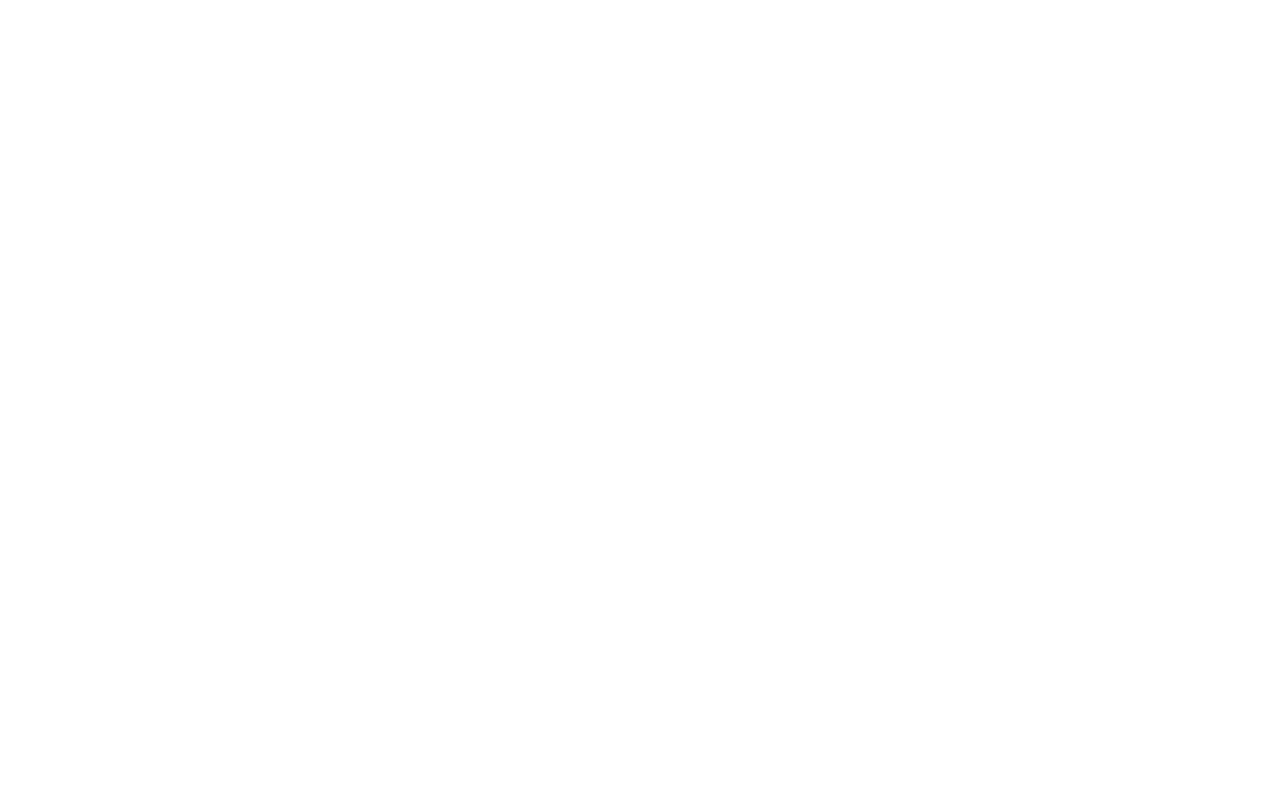
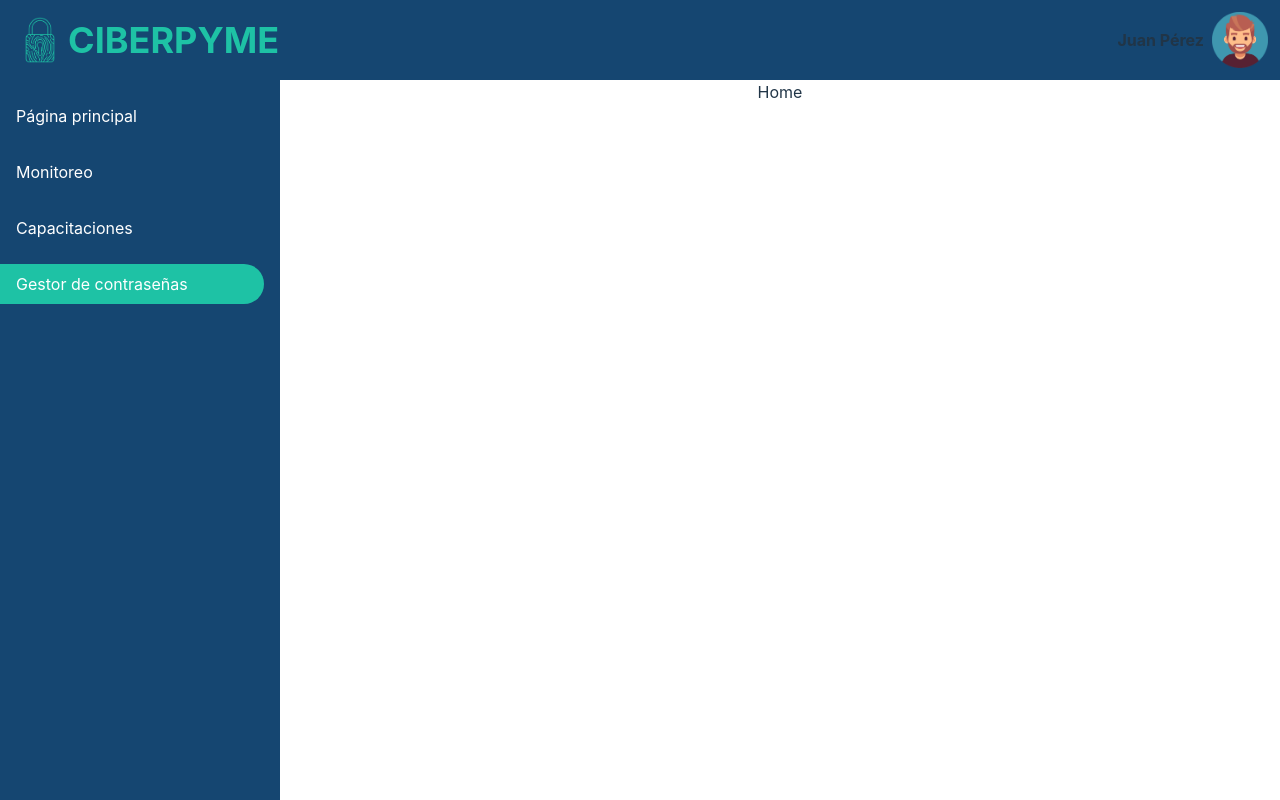
Before and after one commit to JuanIgnacioRios/Ciberpyme, a React (Vite) app: page /gestor-contrasenas in a window 1280 px wide. Before the commit this address had no page. Built offline with nearby package versions, Linux system fonts and the light colour scheme.

Commit message:
Fixed sidebar

```diff
--- a/src/App.jsx
+++ b/src/App.jsx
@@ -15,6 +15,9 @@ function App() {
           </Route>
           <Route path="/" element={<Layout />}>
             <Route path="/inicio" element={<Home />} />
+            <Route path="/monitoreo" element={<Home />} />
+            <Route path="/capacitaciones" element={<Home />} />
+            <Route path="/gestor-contrasenas" element={<Home />} />
           </Route>
         </Routes>
       </Router>
--- a/src/components/Layout/Sidebar.tsx
+++ b/src/components/Layout/Sidebar.tsx
@@ -1,4 +1,5 @@
 import React from "react";
+import { Link, useLocation } from "react-router-dom";
 
 const SIDEBAR_OPTIONS = [
   {
@@ -20,16 +21,20 @@ const SIDEBAR_OPTIONS = [
 ];
 
 export default function Sidebar() {
+  const { pathname } = useLocation();
+  const currentPath = pathname.split("/")[1];
   return (
     <aside className="bg-secondary flex flex-col gap-4 items-start p-4 pl-0">
       {SIDEBAR_OPTIONS.map(({ label, path }) => (
-        <a
-          href={path}
+        <Link
+          to={path}
           key={path}
-          className="px-4 py-2 text-white bg-primary w-full text-left rounded-r-full hover:opacity-90"
+          className={`px-4 py-2 text-white w-full text-left rounded-r-full hover:opacity-90 transition-colors ${
+            currentPath === path.split("/")[1] ? "bg-primary" : ""
+          }`}
         >
           {label}
-        </a>
+        </Link>
       ))}
     </aside>
   );
```
